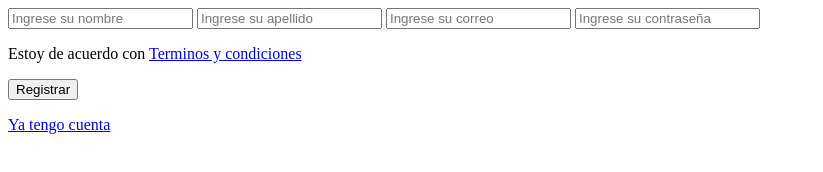
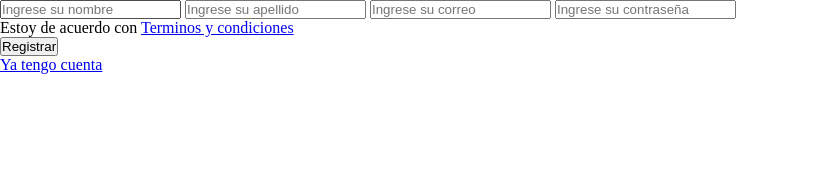
Before and after one commit to Alex-Beltran97/Formulario-Registro, a plain HTML site: page index.html in a window 1280 px wide. Shown: the whole page, without its empty margins (0-823 px from the left). Drawn offline with Linux system fonts and the light colour scheme.

Commit message:
Se formatio generalmente el formato de la pagina agregando funciones margin 0, padding 0 y box sizing border box

```diff
--- a/Style.css
+++ b/Style.css
@@ -0,0 +1,5 @@
+* {
+	margin: 0;
+	padding: 0;
+	box-sizing: border-box;
+}
--- a/index.html
+++ b/index.html
@@ -4,13 +4,14 @@
 	<meta charset="UTF-8">
 	<meta name="viewport" content="width=device-width, initial-scale=1.0">
 	<title>Formulario Registro</title>
+	<link rel="stylesheet" href="./Style.css">
 </head>
 <body>
-	<section>
-		<input type="text" name="nombres" id="nombres" placeholder="Ingrese su nombre">
-		<input type="text" name="apellidos" id="nombres" placeholder="Ingrese su apellido">
-		<input type="email" name="correo" id="nombres" placeholder="Ingrese su correo">
-		<input type="password" name="contraseña" id="nombres" placeholder="Ingrese su contraseña">
+	<section class="form-register">
+		<input class="controls" type="text" name="nombres" id="nombres" placeholder="Ingrese su nombre">
+		<input class="controls" type="text" name="apellidos" id="nombres" placeholder="Ingrese su apellido">
+		<input class="controls" type="email" name="correo" id="nombres" placeholder="Ingrese su correo">
+		<input class="controls" type="password" name="contraseña" id="nombres" placeholder="Ingrese su contraseña">
 		<p>Estoy de acuerdo con <a href="#">Terminos y condiciones</a></p>
 		<input type="submit" value="Registrar">
 		<p><a href="#">Ya tengo cuenta</a></p>
```
